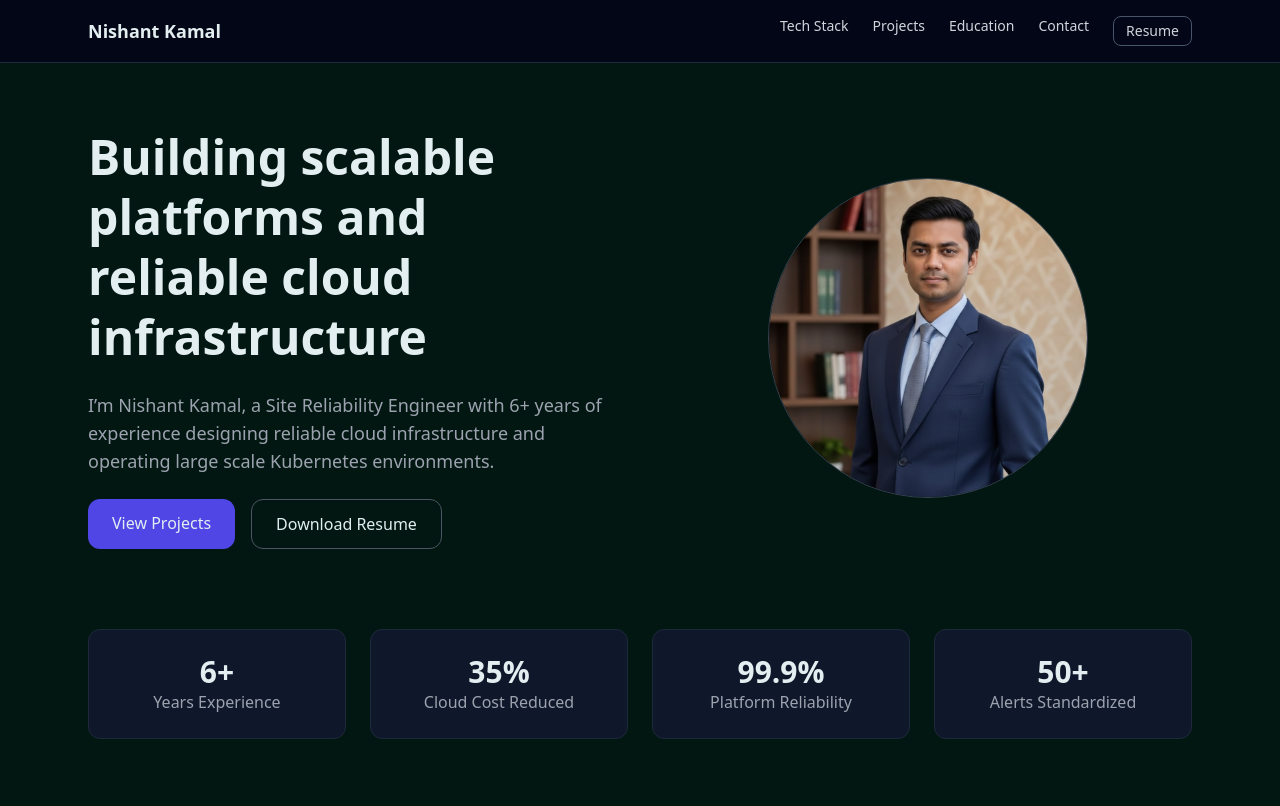
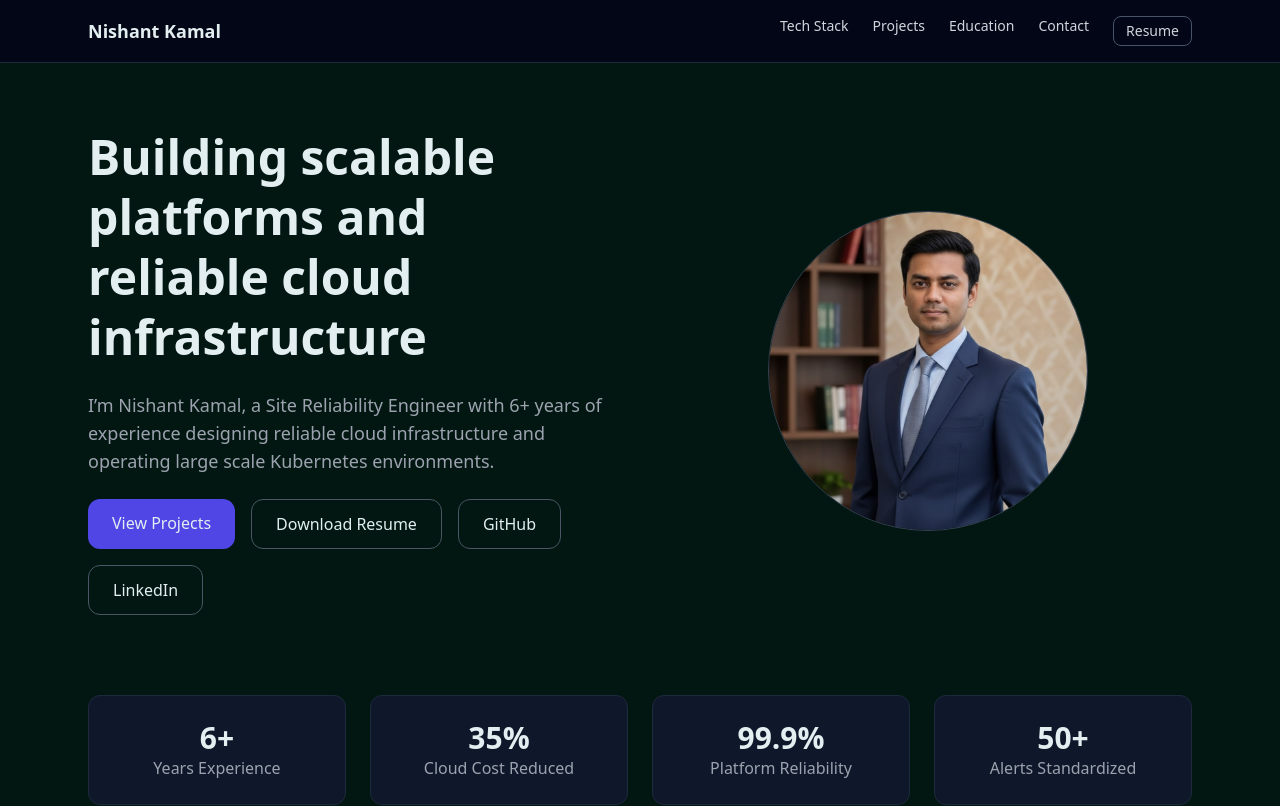
Before and after one commit to nishant-kamal/nishant-portfolio, a Next.js app: page / in a window 1280 px wide. Shown: the top 806 px of the page. Built offline with nearby package versions, Linux system fonts and the light colour scheme.

Commit message:
Update Hero.js

```diff
--- a/components/Hero.js
+++ b/components/Hero.js
@@ -10,10 +10,13 @@ export default function Hero() {
         </h1>
 
         <p className="mt-6 text-gray-400 text-lg">
-          I’m Nishant Kamal, a Site Reliability Engineer with 6+ years of experience designing reliable cloud infrastructure and operating large scale Kubernetes environments.
+          I’m Nishant Kamal, a Site Reliability Engineer with 6+ years of experience
+          designing reliable cloud infrastructure and operating large scale
+          Kubernetes environments.
         </p>
 
-        <div className="mt-6 flex gap-4">
+        <div className="mt-6 flex gap-4 flex-wrap">
+
           <a
             href="#projects"
             className="bg-indigo-600 hover:bg-indigo-500 px-6 py-3 rounded-xl"
@@ -27,8 +30,26 @@ export default function Hero() {
           >
             Download Resume
           </a>
+
+          <a
+            href="https://github.com/nishant-kamal"
+            target="_blank"
+            className="border border-gray-600 hover:border-gray-400 px-6 py-3 rounded-xl"
+          >
+            GitHub
+          </a>
+
+          <a
+            href="https://www.linkedin.com/in/imnishant19"
+            target="_blank"
+            className="border border-gray-600 hover:border-gray-400 px-6 py-3 rounded-xl"
+          >
+            LinkedIn
+          </a>
+
         </div>
       </div>
+
       <div className="flex justify-center">
         <Image
           src="/profile.png"
@@ -39,6 +60,7 @@ export default function Hero() {
           className="w-80 h-80 rounded-full object-cover border border-gray-700"
         />
       </div>
+
     </section>
   )
 }
```
Lines whose indentation alone changed are shown as unchanged.
